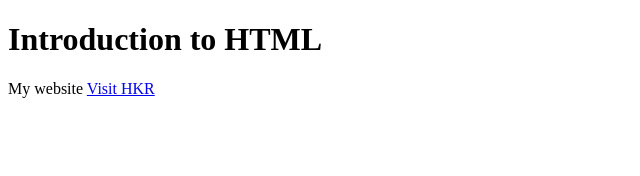
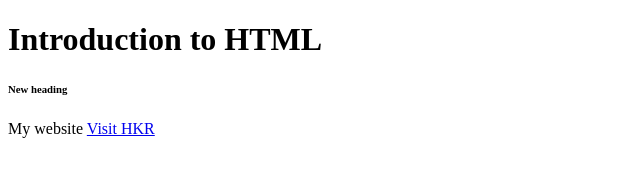
Before and after one commit to Schatziek/Schatziek, a plain HTML site: page index.html in a window 1280 px wide. Shown: the whole page, without its empty margins (0-640 px from the left). Drawn offline with Linux system fonts and the light colour scheme.

Commit message:
Update index.html

```diff
--- a/index.html
+++ b/index.html
@@ -9,6 +9,9 @@
             <h1>
                 Introduction to HTML
             </h1>
+            <h6>
+                New heading
+            </h6>
             <p>
                 My website
                 <a href="https://www.hkr.se/en">Visit HKR</a>
@@ -17,3 +20,4 @@
         </body>
     </head>
 </html>
+<!--hello-->
```
